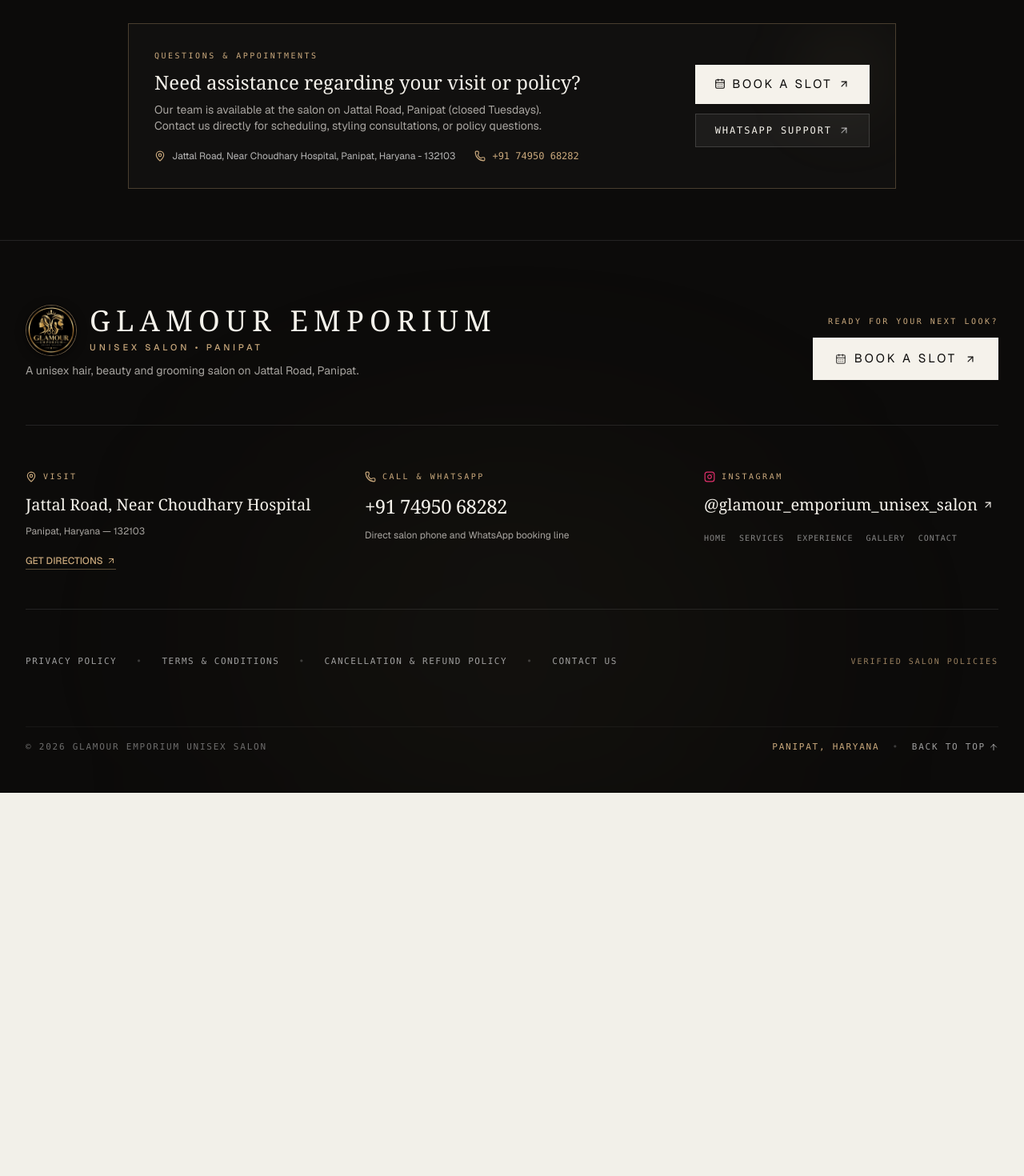
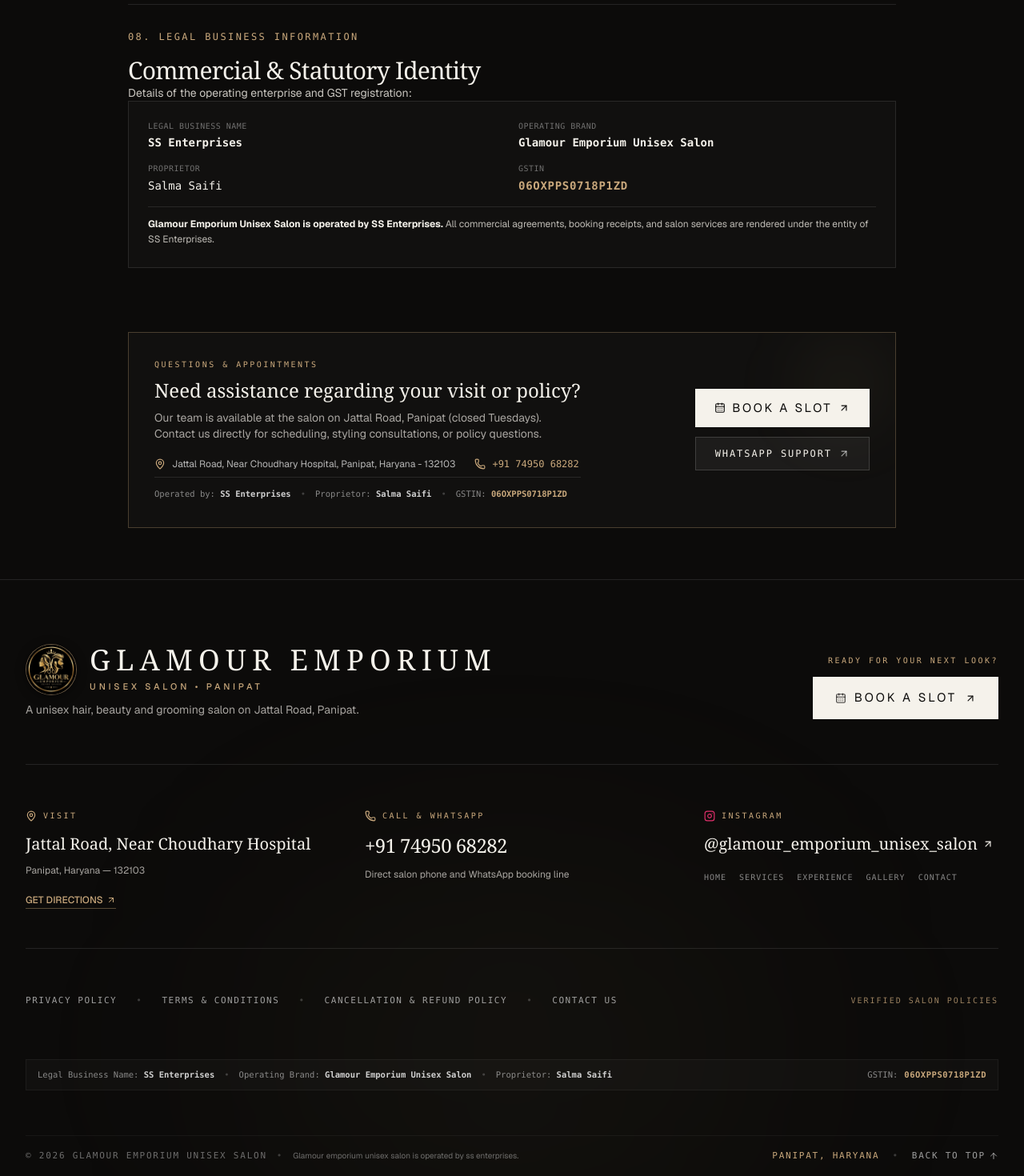
Before and after one commit to shubh791/glamour-emporium, a Next.js app: page /terms-and-conditions in a window 1280 px wide. Shown: the part 2720-4190 px from the top of the page at 80% size. Before the commit the page ends 3711 px from the top, so only its background shows below. Built offline with nearby package versions, Linux system fonts and the light colour scheme.

Commit message:
docs(legal): add legal entity and GSTIN compliance details for Razorpay KYC

```diff
--- a/src/app/cancellation-refund-policy/page.jsx
+++ b/src/app/cancellation-refund-policy/page.jsx
@@ -198,6 +198,46 @@
           </ul>
         </section>
 
+        {/* Section 5: Legal Business Information */}
+        <section className="space-y-4 pt-8 border-t border-white/10">
+          <div className="flex items-center gap-2 text-xs font-mono tracking-[0.2em] uppercase text-[#c9a87c]">
+            <span>05. LEGAL BUSINESS INFORMATION</span>
+          </div>
+          <h2 className="font-serif text-2xl sm:text-3xl text-[#f5f2eb] font-normal tracking-tight">
+            Operating Entity &amp; Billing Authority
+          </h2>
+          <p className="text-xs sm:text-sm text-[#eae6df]/85">
+            Appointment reservations, ₹99 advance adjustments, and billing receipts are issued under the following registered entity:
+          </p>
+
+          <div className="p-5 sm:p-6 bg-white/[0.02] border border-white/10 space-y-4">
+            <div className="grid grid-cols-1 sm:grid-cols-2 gap-4 font-mono text-xs">
+              <div className="space-y-1">
+                <span className="text-white/40 block text-[10px] uppercase tracking-wider">Legal Business Name</span>
+                <span className="text-[#f5f2eb] font-semibold text-sm">SS Enterprises</span>
+              </div>
+              <div className="space-y-1">
+                <span className="text-white/40 block text-[10px] uppercase tracking-wider">Operating Brand</span>
+                <span className="text-[#f5f2eb] font-semibold text-sm">Glamour Emporium Unisex Salon</span>
+              </div>
+              <div className="space-y-1">
+                <span className="text-white/40 block text-[10px] uppercase tracking-wider">Proprietor</span>
+                <span className="text-[#f5f2eb] text-sm">Salma Saifi</span>
+              </div>
+              <div className="space-y-1">
+                <span className="text-white/40 block text-[10px] uppercase tracking-wider">GSTIN</span>
+                <span className="text-[#c9a87c] font-semibold text-sm tracking-wider">06OXPPS0718P1ZD</span>
+              </div>
+            </div>
+
+            <div className="pt-3 border-t border-white/10 text-xs text-[#eae6df]/80 font-sans">
+              <p className="leading-relaxed">
+                <strong className="text-[#f5f2eb]">Glamour Emporium Unisex Salon is operated by SS Enterprises.</strong>
+              </p>
+            </div>
+          </div>
+        </section>
+
       </div>
     </PolicyShell>
   );
--- a/src/app/privacy-policy/page.jsx
+++ b/src/app/privacy-policy/page.jsx
@@ -188,6 +188,46 @@
           </p>
         </section>
 
+        {/* Section 8: Legal Business Information */}
+        <section className="space-y-4 pt-8 border-t border-white/10">
+          <div className="flex items-center gap-2 text-xs font-mono tracking-[0.2em] uppercase text-[#c9a87c]">
+            <span>08. LEGAL BUSINESS INFORMATION</span>
+          </div>
+          <h2 className="font-serif text-2xl sm:text-3xl text-[#f5f2eb] font-normal tracking-tight">
+            Merchant &amp; Statutory Registration
+          </h2>
+          <p className="text-xs sm:text-sm text-[#eae6df]/85">
+            For statutory compliance, merchant verification, and payment gateway onboarding:
+          </p>
+
+          <div className="p-5 sm:p-6 bg-white/[0.02] border border-white/10 space-y-4">
+            <div className="grid grid-cols-1 sm:grid-cols-2 gap-4 font-mono text-xs">
+              <div className="space-y-1">
+                <span className="text-white/40 block text-[10px] uppercase tracking-wider">Legal Business Name</span>
+                <span className="text-[#f5f2eb] font-semibold text-sm">SS Enterprises</span>
+              </div>
+              <div className="space-y-1">
+                <span className="text-white/40 block text-[10px] uppercase tracking-wider">Operating Brand</span>
+                <span className="text-[#f5f2eb] font-semibold text-sm">Glamour Emporium Unisex Salon</span>
+              </div>
+              <div className="space-y-1">
+                <span className="text-white/40 block text-[10px] uppercase tracking-wider">Proprietor</span>
+                <span className="text-[#f5f2eb] text-sm">Salma Saifi</span>
+              </div>
+              <div className="space-y-1">
+                <span className="text-white/40 block text-[10px] uppercase tracking-wider">GSTIN</span>
+                <span className="text-[#c9a87c] font-semibold text-sm tracking-wider">06OXPPS0718P1ZD</span>
+              </div>
+            </div>
+
+            <div className="pt-3 border-t border-white/10 text-xs text-[#eae6df]/80 font-sans">
+              <p className="leading-relaxed">
+                <strong className="text-[#f5f2eb]">Glamour Emporium Unisex Salon is operated by SS Enterprises.</strong> All online payment processing is handled securely via Razorpay on behalf of SS Enterprises.
+              </p>
+            </div>
+          </div>
+        </section>
+
       </div>
     </PolicyShell>
   );
--- a/src/app/terms-and-conditions/page.jsx
+++ b/src/app/terms-and-conditions/page.jsx
@@ -199,6 +199,46 @@
           </p>
         </section>
 
+        {/* Section 8: Legal Business Information */}
+        <section className="space-y-4 pt-8 border-t border-white/10">
+          <div className="flex items-center gap-2 text-xs font-mono tracking-[0.2em] uppercase text-[#c9a87c]">
+            <span>08. LEGAL BUSINESS INFORMATION</span>
+          </div>
+          <h2 className="font-serif text-2xl sm:text-3xl text-[#f5f2eb] font-normal tracking-tight">
+            Commercial &amp; Statutory Identity
+          </h2>
+          <p className="text-xs sm:text-sm text-[#eae6df]/85">
+            Details of the operating enterprise and GST registration:
+          </p>
+
+          <div className="p-5 sm:p-6 bg-white/[0.02] border border-white/10 space-y-4">
+            <div className="grid grid-cols-1 sm:grid-cols-2 gap-4 font-mono text-xs">
+              <div className="space-y-1">
+                <span className="text-white/40 block text-[10px] uppercase tracking-wider">Legal Business Name</span>
+                <span className="text-[#f5f2eb] font-semibold text-sm">SS Enterprises</span>
+              </div>
+              <div className="space-y-1">
+                <span className="text-white/40 block text-[10px] uppercase tracking-wider">Operating Brand</span>
+                <span className="text-[#f5f2eb] font-semibold text-sm">Glamour Emporium Unisex Salon</span>
+              </div>
+              <div className="space-y-1">
+                <span className="text-white/40 block text-[10px] uppercase tracking-wider">Proprietor</span>
+                <span className="text-[#f5f2eb] text-sm">Salma Saifi</span>
+              </div>
+              <div className="space-y-1">
+                <span className="text-white/40 block text-[10px] uppercase tracking-wider">GSTIN</span>
+                <span className="text-[#c9a87c] font-semibold text-sm tracking-wider">06OXPPS0718P1ZD</span>
+              </div>
+            </div>
+
+            <div className="pt-3 border-t border-white/10 text-xs text-[#eae6df]/80 font-sans">
+              <p className="leading-relaxed">
+                <strong className="text-[#f5f2eb]">Glamour Emporium Unisex Salon is operated by SS Enterprises.</strong> All commercial agreements, booking receipts, and salon services are rendered under the entity of SS Enterprises.
+              </p>
+            </div>
+          </div>
+        </section>
+
       </div>
     </PolicyShell>
   );
--- a/src/components/layout/Footer.jsx
+++ b/src/components/layout/Footer.jsx
@@ -144,7 +144,7 @@
         {/* ============================================================ */}
         {/* LEGAL POLICIES STRIP: Razorpay Compliant Onboarding Links   */}
         {/* ============================================================ */}
-        <div className="flex flex-col sm:flex-row items-start sm:items-center justify-between gap-4 pb-4">
+        <div className="flex flex-col sm:flex-row items-start sm:items-center justify-between gap-4 pb-2">
           <div className="flex flex-wrap items-center gap-x-6 gap-y-2 text-[11px] font-mono tracking-[0.14em] uppercase text-white/60">
             {(legalLinks || [
               { label: "Privacy Policy", href: "/privacy-policy" },
@@ -171,11 +171,32 @@
         </div>
 
         {/* ============================================================ */}
+        {/* LEGAL BUSINESS ENTITY STRIP (Discreet KYC Compliance)        */}
+        {/* ============================================================ */}
+        <div className="py-2.5 px-3.5 bg-white/[0.02] border border-white/5 flex flex-col md:flex-row md:items-center justify-between gap-2.5 text-[10.5px] font-mono text-white/50">
+          <div className="flex flex-wrap items-center gap-x-3 gap-y-1">
+            <span>Legal Business Name: <strong className="text-white/80">SS Enterprises</strong></span>
+            <span className="text-white/20 hidden sm:inline">•</span>
+            <span>Operating Brand: <strong className="text-white/80">Glamour Emporium Unisex Salon</strong></span>
+            <span className="text-white/20 hidden sm:inline">•</span>
+            <span>Proprietor: <strong className="text-white/80">Salma Saifi</strong></span>
+          </div>
+          <div className="flex items-center gap-2 shrink-0">
+            <span>GSTIN:</span>
+            <span className="text-[#c9a87c] font-semibold tracking-wider">06OXPPS0718P1ZD</span>
+          </div>
+        </div>
+
+        {/* ============================================================ */}
         {/* FOOTER BOTTOM BAR: Restrained Strip                          */}
         {/* ============================================================ */}
         <div className="flex flex-col sm:flex-row items-center justify-between gap-4 text-[11px] font-mono tracking-[0.16em] uppercase text-white/40 pt-4 border-t border-white/5">
-          <div>
-            © {currentYear} {business.name}
+          <div className="flex flex-col sm:flex-row sm:items-center gap-1.5 sm:gap-3 text-center sm:text-left">
+            <span>© {currentYear} {business.name}</span>
+            <span className="text-white/20 hidden sm:inline">•</span>
+            <span className="text-[10px] text-white/40 lowercase first-letter:uppercase tracking-normal font-sans">
+              Glamour Emporium Unisex Salon is operated by SS Enterprises.
+            </span>
           </div>
 
           <div className="flex items-center gap-4">
--- a/src/components/layout/PolicyShell.jsx
+++ b/src/components/layout/PolicyShell.jsx
@@ -156,6 +156,14 @@
               </a>
             </div>
           </div>
+
+          <div className="pt-3 border-t border-white/10 text-[10.5px] font-mono text-white/50 flex flex-wrap items-center gap-x-3 gap-y-1">
+            <span>Operated by: <strong className="text-white/80">SS Enterprises</strong></span>
+            <span className="text-white/20 hidden sm:inline">•</span>
+            <span>Proprietor: <strong className="text-white/80">Salma Saifi</strong></span>
+            <span className="text-white/20 hidden sm:inline">•</span>
+            <span>GSTIN: <strong className="text-[#c9a87c]">06OXPPS0718P1ZD</strong></span>
+          </div>
         </div>
 
         <div className="flex flex-col sm:flex-row md:flex-col gap-3 shrink-0">
--- a/src/components/sections/Contact.jsx
+++ b/src/components/sections/Contact.jsx
@@ -55,10 +55,12 @@
               Have a question before booking? Reach out directly and we&apos;ll help you with your visit.
             </p>
 
-            <div className="mt-6 pt-5 border-t border-white/10 flex items-center gap-3 text-xs font-mono text-[#eae6df]/60 tracking-wider uppercase">
+            <div className="mt-6 pt-5 border-t border-white/10 flex flex-wrap items-center gap-x-3 gap-y-1 text-xs font-mono text-[#eae6df]/60 tracking-wider uppercase">
               <span>Jattal Road, Panipat</span>
               <span>•</span>
               <span className="text-[#c9a87c]">Unisex Salon</span>
+              <span className="text-white/20 hidden sm:inline">•</span>
+              <span className="text-[10.5px] text-white/40 font-sans normal-case">Operated by SS Enterprises (GSTIN: 06OXPPS0718P1ZD)</span>
             </div>
 
           </div>
--- a/src/data/siteData.js
+++ b/src/data/siteData.js
@@ -46,6 +46,13 @@
         url: "https://instagram.com/glamour_emporium_unisex_salon",
       },
     },
+    legalEntity: {
+      legalName: "SS Enterprises",
+      operatingBrand: "Glamour Emporium Unisex Salon",
+      proprietor: "Salma Saifi",
+      gstin: "06OXPPS0718P1ZD",
+      relationship: "Glamour Emporium Unisex Salon is operated by SS Enterprises.",
+    },
   },
   navigation: [
     { label: "Home", href: "/#hero" },
```
